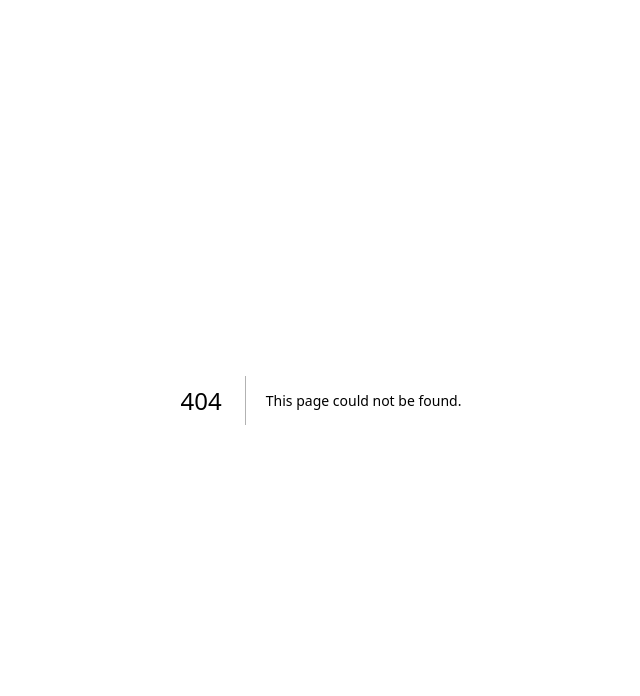
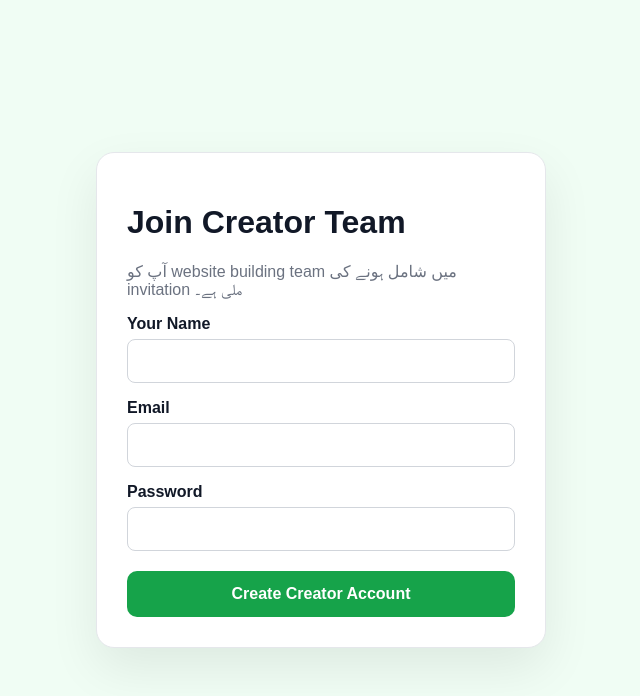
Before and after one commit to iftikharahmed037092-ship-it/storegen-final, a Next.js app: page /creator/join/1 in a window 1280 px wide. Before the commit this address had no page. Shown: the top 696 px of the page, without its empty margins (319-959 px from the left). Built offline with nearby package versions, Linux system fonts and the light colour scheme.

Commit message:
Add CreatorJoinPage component for account creation
This component handles the creator account joining process, including form submission and validation.

```diff
--- /dev/null
+++ b/app/creator/join/[token]/page.tsx
@@ -0,0 +1,274 @@
+"use client";
+
+import {
+  FormEvent,
+  useState
+} from "react";
+
+import { useParams, useRouter } from "next/navigation";
+
+import { supabaseBrowser } from "@/lib/supabase-browser";
+
+export default function CreatorJoinPage() {
+  const params =
+    useParams<{
+      token: string;
+    }>();
+
+  const router =
+    useRouter();
+
+  const token =
+    params.token;
+
+  const [
+    name,
+    setName
+  ] = useState("");
+
+  const [
+    email,
+    setEmail
+  ] = useState("");
+
+  const [
+    password,
+    setPassword
+  ] = useState("");
+
+  const [
+    loading,
+    setLoading
+  ] = useState(false);
+
+  const [
+    error,
+    setError
+  ] = useState("");
+
+  async function submit(
+    event: FormEvent
+  ) {
+    event.preventDefault();
+
+    if (password.length < 8) {
+      setError(
+        "Password must contain at least 8 characters."
+      );
+      return;
+    }
+
+    setLoading(true);
+    setError("");
+
+    const response =
+      await fetch(
+        "/api/creator/join",
+        {
+          method: "POST",
+          headers: {
+            "Content-Type":
+              "application/json"
+          },
+          body: JSON.stringify({
+            token,
+            email,
+            fullName: name,
+            password
+          })
+        }
+      );
+
+    const result =
+      await response.json();
+
+    if (!response.ok) {
+      setError(
+        result.error ||
+          "Unable to create creator account."
+      );
+      setLoading(false);
+      return;
+    }
+
+    const {
+      error: loginError
+    } =
+      await supabaseBrowser.auth.signInWithPassword(
+        {
+          email:
+            email.trim().toLowerCase(),
+          password
+        }
+      );
+
+    if (loginError) {
+      setError(
+        "Account created. Please login manually."
+      );
+
+      router.replace(
+        "/login"
+      );
+
+      return;
+    }
+
+    router.replace(
+      "/creator"
+    );
+
+    router.refresh();
+  }
+
+  return (
+    <main
+      style={{
+        minHeight: "100vh",
+        display: "flex",
+        justifyContent:
+          "center",
+        alignItems:
+          "center",
+        padding: 20,
+        background:
+          "#f0fdf4"
+      }}
+    >
+      <form
+        onSubmit={submit}
+        style={{
+          width: "100%",
+          maxWidth: 450,
+          background: "#fff",
+          padding: 30,
+          borderRadius: 18,
+          border:
+            "1px solid #e5e7eb",
+          boxShadow:
+            "0 20px 50px rgba(0,0,0,.08)"
+        }}
+      >
+        <h1>
+          Join Creator Team
+        </h1>
+
+        <p
+          style={{
+            color:
+              "#6b7280"
+          }}
+        >
+          آپ کو website building team میں
+          شامل ہونے کی invitation ملی ہے۔
+        </p>
+
+        <Field
+          label="Your Name"
+          value={name}
+          onChange={setName}
+        />
+
+        <Field
+          label="Email"
+          type="email"
+          value={email}
+          onChange={setEmail}
+        />
+
+        <Field
+          label="Password"
+          type="password"
+          value={password}
+          onChange={setPassword}
+        />
+
+        {error && (
+          <div
+            style={{
+              marginTop: 15,
+              padding: 12,
+              borderRadius: 9,
+              background:
+                "#fef2f2",
+              color:
+                "#b91c1c",
+              fontWeight: 700
+            }}
+          >
+            {error}
+          </div>
+        )}
+
+        <button
+          type="submit"
+          disabled={loading}
+          style={{
+            width: "100%",
+            marginTop: 20,
+            padding: 14,
+            border: 0,
+            borderRadius: 10,
+            background:
+              loading
+                ? "#9ca3af"
+                : "#16a34a",
+            color: "#fff",
+            fontWeight: 900
+          }}
+        >
+          {loading
+            ? "Creating Account..."
+            : "Create Creator Account"}
+        </button>
+      </form>
+    </main>
+  );
+}
+
+function Field({
+  label,
+  value,
+  onChange,
+  type = "text"
+}: {
+  label: string;
+  value: string;
+  onChange: (
+    value: string
+  ) => void;
+  type?: string;
+}) {
+  return (
+    <label
+      style={{
+        display: "block",
+        marginTop: 16,
+        fontWeight: 800
+      }}
+    >
+      {label}
+
+      <input
+        type={type}
+        value={value}
+        onChange={(e) =>
+          onChange(
+            e.target.value
+          )
+        }
+        required
+        style={{
+          width: "100%",
+          height: 44,
+          marginTop: 6,
+          padding:
+            "0 12px",
+          border:
+            "1px solid #d1d5db",
+          borderRadius: 8
+        }}
+      />
+    </label>
+  );
+}
```
